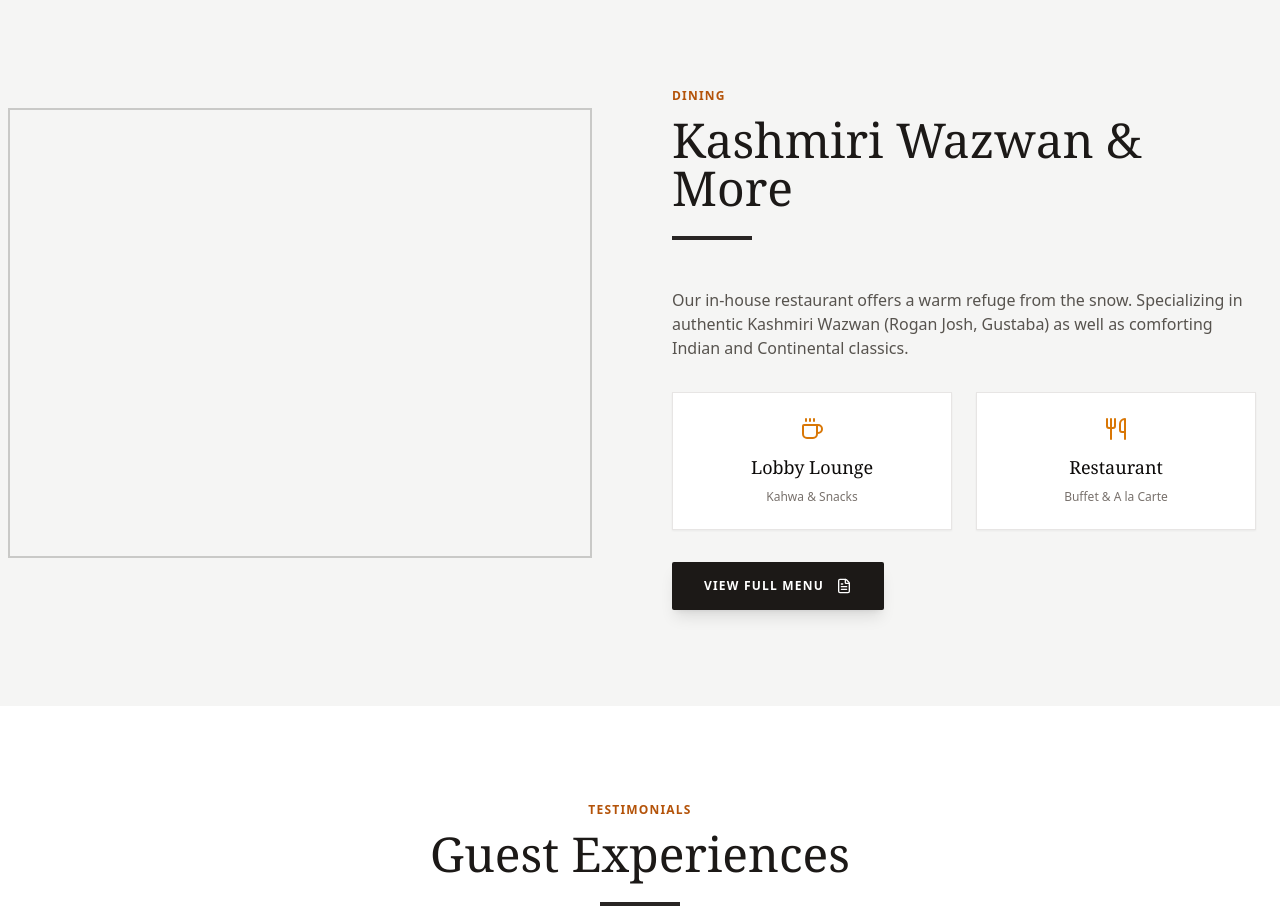
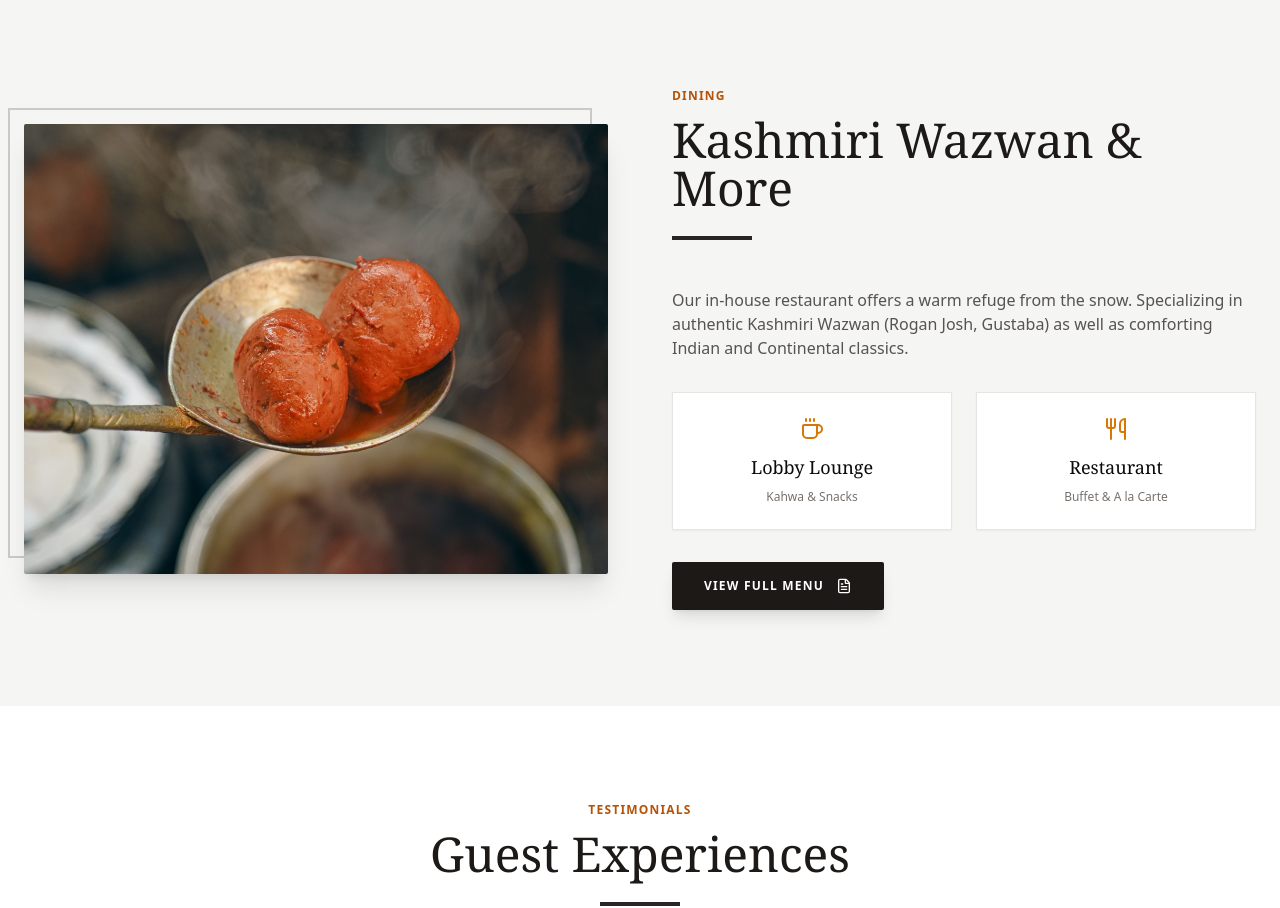
Before and after one commit to studio-prcptiv/indus-valley-resort, a Next.js app: page / in a window 1280 px wide. Shown: the part 3140-4048 px from the top of the page. Built offline with nearby package versions, Linux system fonts and the light colour scheme; grey boxes are pictures that could not be loaded; a web font is replaced by a local one.

Commit message:
Image Updates

```diff
--- a/src/app/page.tsx
+++ b/src/app/page.tsx
@@ -353,17 +353,19 @@ function Dining({ onOpenMenu }: DiningProps) {
     <section className="py-16 sm:py-24 bg-stone-100">
       <div className="container mx-auto px-4 sm:px-6">
         <div className="flex flex-col lg:flex-row items-center gap-8 sm:gap-12 lg:gap-16">
-          <div className="lg:w-1/2 relative w-full h-[250px] sm:h-[300px] md:h-[450px]">
+          <div className="lg:w-1/2 w-full">
             <Reveal>
+              <div className="relative w-full h-[250px] sm:h-[300px] md:h-[450px]">
                 <div className="absolute -top-3 -left-3 sm:-top-4 sm:-left-4 w-full h-full border-2 border-stone-900/20 z-0" />
                 <div className="relative z-10 w-full h-full shadow-xl rounded-sm overflow-hidden">
                   <Image
-                  src="https://images.unsplash.com/photo-1544148103-0773bf10d330?auto=format&fit=crop&q=75&w=800"
+                    src="/dining/1.jpeg"
                     alt="Fine Dining Wazwan Experience"
                     fill
                     sizes="(max-width: 768px) 100vw, 50vw"
                     className="object-cover"
                   />
+                </div>
               </div>
             </Reveal>
           </div>
```
Also changed, not shown: public/dining/1.jpeg (added). Lines whose indentation alone changed are shown as unchanged.
